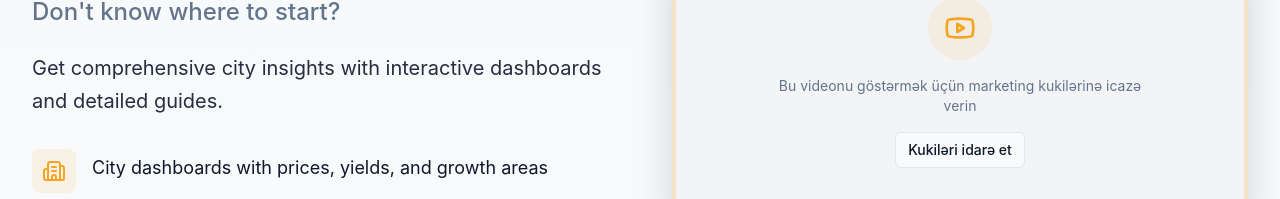
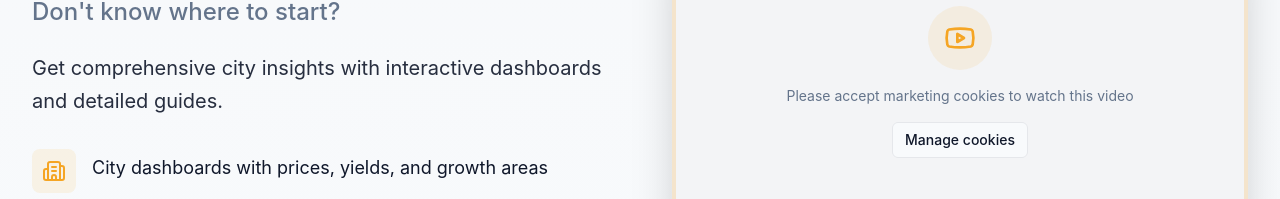
Before and after one commit to Rensights/app-frontend, a Next.js app in the folder src/: page /solutions in a window 1280 px wide. Shown: the part 601-800 px from the top of the page. Built offline with nearby package versions, Linux system fonts and the light colour scheme; no server answers.

Commit message:
Update ConsentedYouTube.tsx

```diff
--- a/src/src/app/solutions/ConsentedYouTube.tsx
+++ b/src/src/app/solutions/ConsentedYouTube.tsx
@@ -64,15 +64,15 @@ export default function ConsentedYouTube({ youtubeId, title }: ConsentedYouTubeP
         <Youtube className="h-8 w-8 text-primary" />
       </div>
       <p className="max-w-sm text-sm text-muted-foreground">
-        Bu videonu göstərmək üçün marketing kukilərinə icazə verin
+        Please accept marketing cookies to watch this video
       </p>
       <Button
         variant="outline"
         size="sm"
         onClick={() => window.Cookiebot?.renew?.()}
-        aria-label="Kukiləri idarə et"
+        aria-label="Manage cookies"
       >
-        Kukiləri idarə et
+        Manage cookies
       </Button>
     </div>
   );
```
